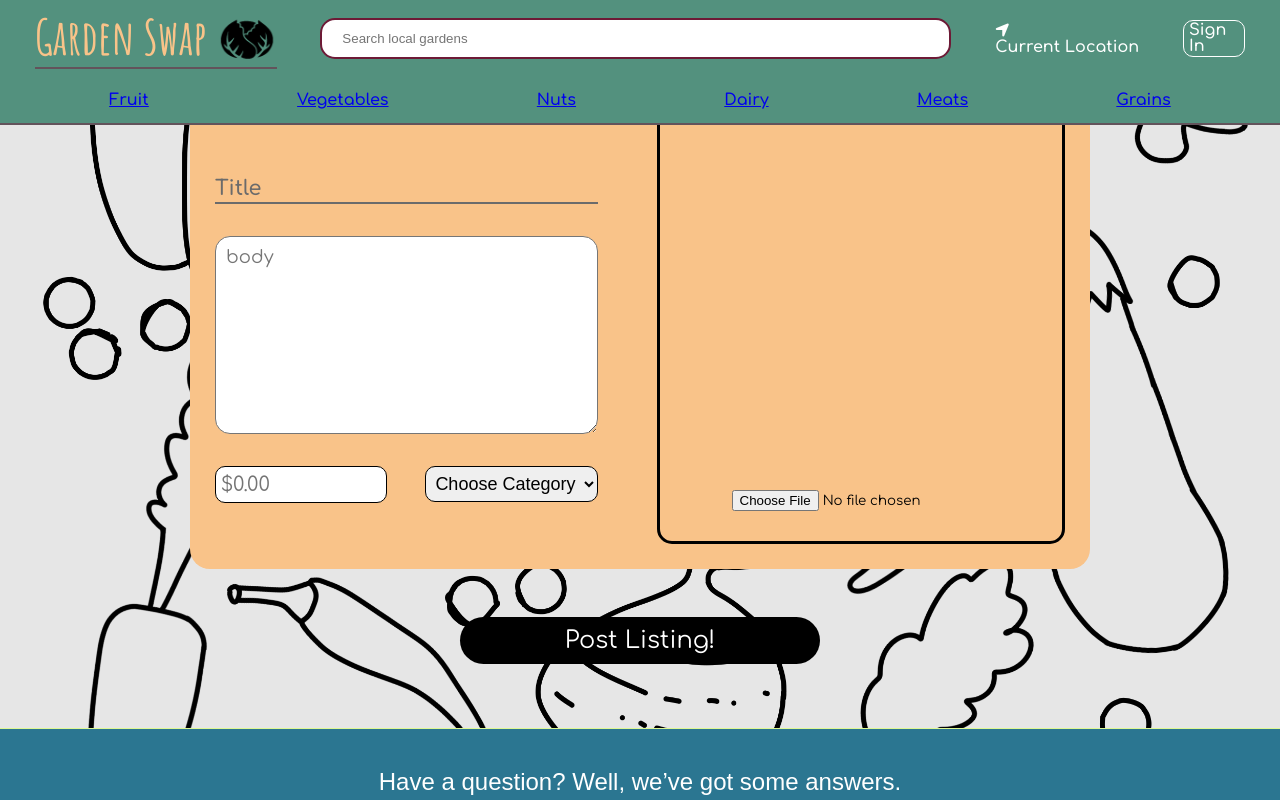
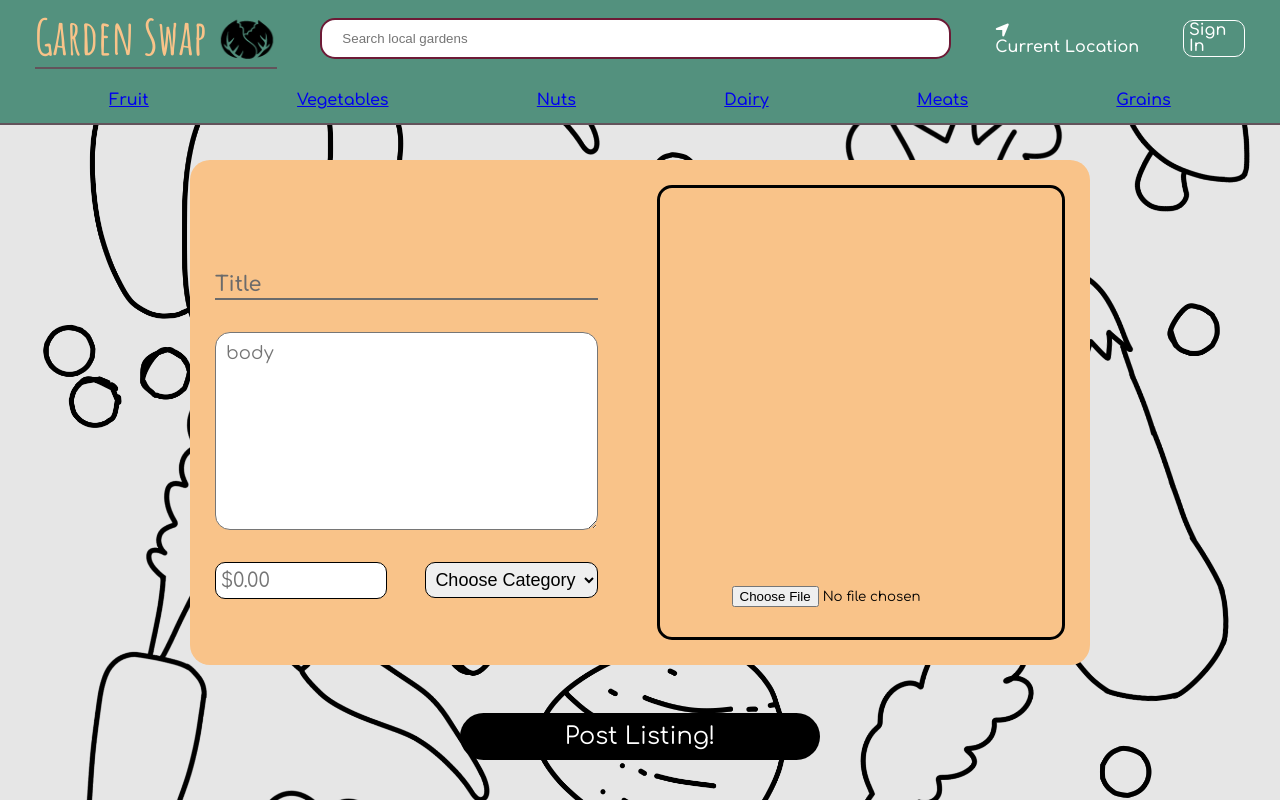
Before and after one commit to bbui195/Garden-Swap, a React (Create React App) app in the folder frontend/: page /#/listingForm in a window 1280 px wide. Shown: the top 800 px of the page. Built offline with nearby package versions, Linux system fonts and the light colour scheme.

Commit message:
Fixed form position for listing

```diff
--- a/frontend/src/styles/header.scss
+++ b/frontend/src/styles/header.scss
@@ -10,6 +10,7 @@
     flex-direction: column;
     border-bottom: 2px solid $dark-liver;
     position: fixed;
+    z-index: 10;
 
     .topline {
         width: 100%;
--- a/frontend/src/styles/listings_form.scss
+++ b/frontend/src/styles/listings_form.scss
@@ -3,7 +3,7 @@
     width: 900px;
     display: flex;
     flex-direction: column;
-    margin-top: 5%;
+    margin-top: 10rem;
     margin-bottom: 5%;
 
 
```
